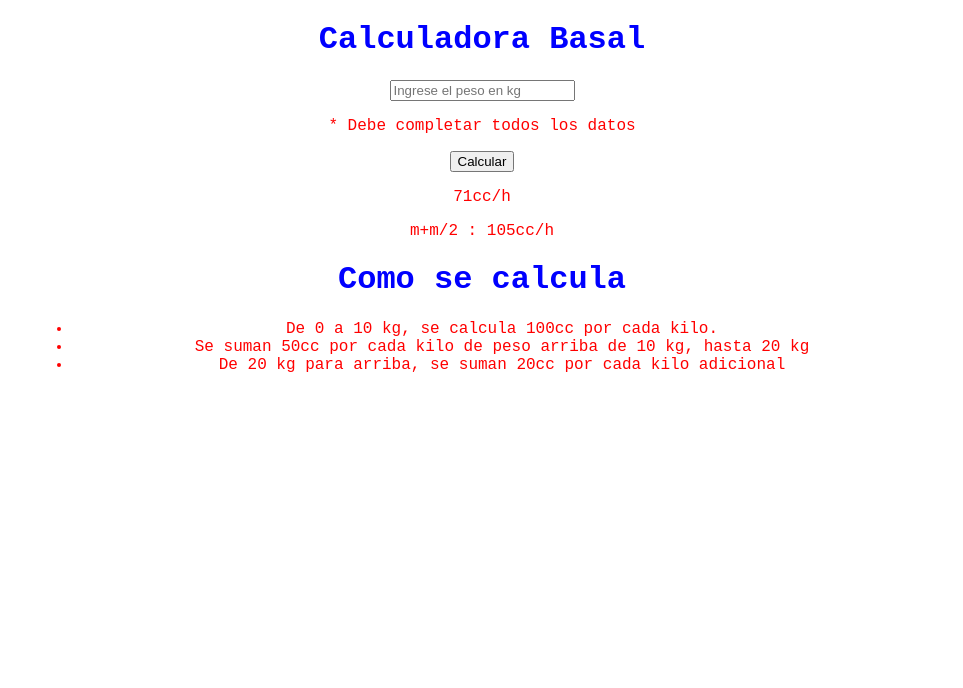
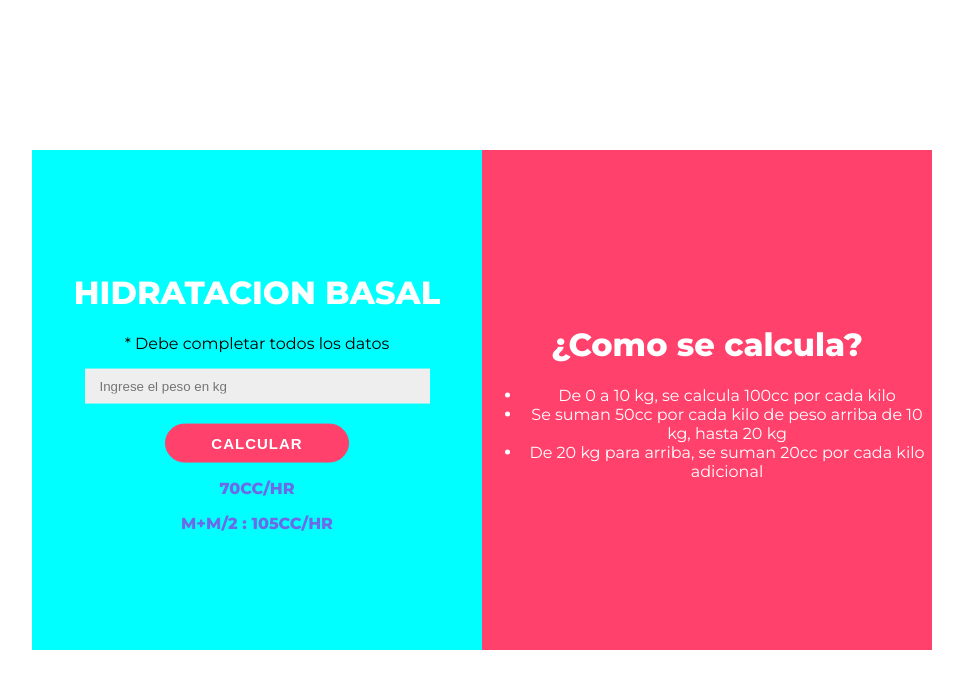
Before and after one commit to SebaKisser/SebaKisser.github.io, a plain HTML site: page index.html in a window 1280 px wide. Shown: the whole page, without its empty margins (158-1121 px from the left). Drawn offline with Linux system fonts and the light colour scheme; a web font is replaced by a local one.

Commit message:
Actualizacion de la calculadora

```diff
--- a/index.html
+++ b/index.html
@@ -2,28 +2,28 @@
 
 <html>
     <head>
-        <title>Calculadora Basal</title>
+        <title>CALCULADORA BASAL</title>
         <link rel="stylesheet" href="./style.css"/>
     </head>
     <body>
             <div id="contenedor">
-                <!--Inicio de la seccion de calculo-->
-                <div>
-                    <div>
-                        <h1>Calculadora Basal</h1>
-                        <input type="number" placeholder="Ingrese el peso en kg"/>
-                        <p>* Debe completar todos los datos</p>
-                        <button>Calcular</button>
-                        <p>71cc/h</p>
-                        <p>m+m/2 : 105cc/h</p>
-                        <!--Fin del Calculo-->
+                <div id="calculadora">
+                    <!--Inicio de la seccion de calculo-->
+                    <div class="contenido">
+                            <h1>HIDRATACION BASAL</h1>
+                            <p>* Debe completar todos los datos</p>
+                            <input type="number" placeholder="Ingrese el peso en kg"/>
+                            <button>Calcular</button>
+                            <p class="parrafo">70cc/hr</p>
+                            <p class="parrafo">m+m/2 : 105cc/hr</p>
+                            <!--Fin del Calculo-->
                     </div>
                 </div>
-                <div>
-                    <div>
-                        <h1>Como se calcula</h1>
+                <div id="detalle">
+                    <div class="contenido">
+                        <h1>¿Como se calcula?</h1>
                         <ul>
-                            <li>De 0 a 10 kg, se calcula 100cc por cada kilo.</li>
+                            <li>De 0 a 10 kg, se calcula 100cc por cada kilo</li>
                             <li>Se suman 50cc por cada kilo de peso arriba de 10 kg, hasta 20 kg</li>
                             <li>De 20 kg para arriba, se suman 20cc por cada kilo adicional</li>
                         </ul>
--- a/style.css
+++ b/style.css
@@ -1,21 +1,74 @@
-@import url('https://fonts.googleapis.com/css2?family=Kode+Mono:wght@400..700&display=swap');
+@import url('https://fonts.googleapis.com/css?family=Montserrat:400,800');
 
-body {
-    color: red;
-    font-family: "Kode Mono", monospace;
+body{
+    color: black;
+    font-family: 'Montserrat', sans-serif;
 }
 
 h1 {
-    color: blue;
+    color: white;
 }
-
 
 #contenedor {
     width: 900px;
-    height: 500 px;
+    height: 500px;
     text-align: center;
     /*Estas 3 lineas se encargan de centrar el div vertical y horizontalmente*/
     position: absolute;
     inset: 0;
     margin: auto;
 }
+
+#calculadora{
+    background: cyan;
+    width: 50%;
+    height: 100%;
+    float: left;
+}
+
+#detalle{
+    background: #FF416C;
+    width: 50%;
+    height: 100%;
+    float: left;
+    color: white;
+}
+
+.contenido{
+    position: relative;
+    top: 50%;
+    transform: translateY(-50%);
+    overflow: hidden;
+    padding: 40 px;
+}
+
+input{
+    width: 70%;
+    padding: 10px 15px;
+    border: none;
+    background-color: #eee;
+    margin-bottom: 20px;
+}
+
+button{
+    font-size: 15px;
+    font-weight: bold;
+    padding: 10px 45px;
+    border-radius: 30px;
+    background-color: #FF416C;
+    border: 1px solid #FF416C;
+    color: #FFFFFF;
+    text-transform: uppercase;
+    letter-spacing: 1px;
+    transition: transform 20ms ease-in;
+}
+
+button:active{
+    transform: scale(0.95);
+}
+
+.parrafo{
+    color: rgb(107, 107, 234);
+    text-transform: uppercase;
+    font-weight: bold;
+}
```
